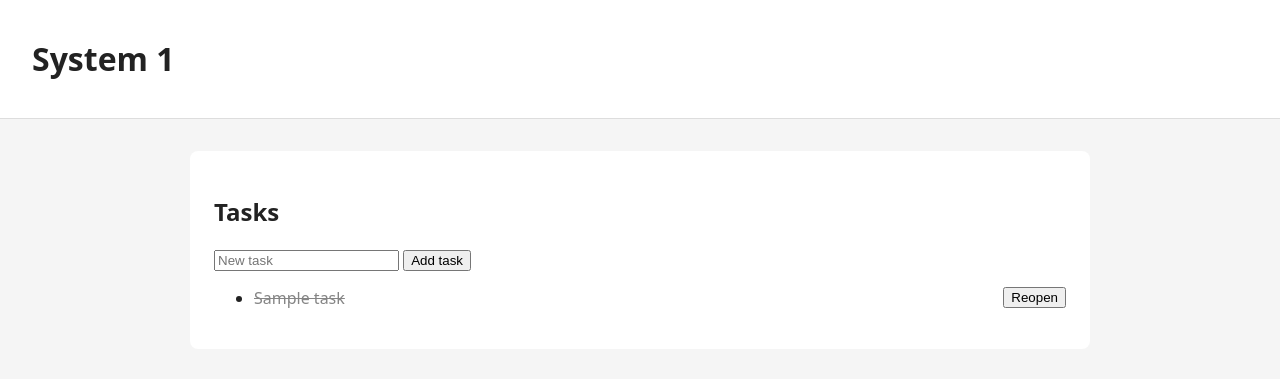
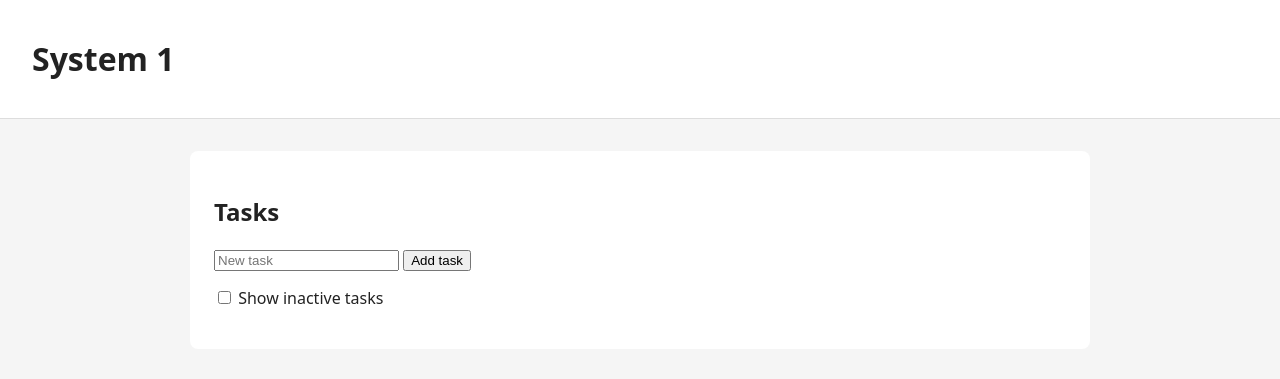
Before and after one commit to mstonesha/system1, a FastAPI app: page / in a window 1280 px wide. Shown: the top 379 px of the page. Run offline with FastAPI, Linux system fonts and the light colour scheme; tables that the repository leaves empty hold one stand-in row (values such as "Sample post").

Commit message:
Add capacity to toggle inactive tasks as viewable

```diff
--- a/app/main.py
+++ b/app/main.py
@@ -8,7 +8,6 @@ from sqlalchemy.orm import Session
 
 from app.database import get_db
 from app.models import Task
-
 
 
 app = FastAPI(title="System 1")
@@ -23,25 +22,72 @@ templates = Jinja2Templates(
     directory="app/templates",
 )
 
-@app.get("/")
-def home(
-    request: Request,
-    db: Session = Depends(get_db),
-):
-    tasks = (
+
+# ---------------------------------------------------------
+# Helper functions
+# ---------------------------------------------------------
+
+def get_root_tasks(db: Session):
+    return (
         db.query(Task)
         .filter(Task.parent_task_id.is_(None))
         .order_by(Task.sort_order, Task.created_at)
         .all()
     )
 
+
+def render_task_tree(
+    request: Request,
+    db: Session,
+    show_inactive: bool = False,
+):
+    tasks = get_root_tasks(db)
+
+    return templates.TemplateResponse(
+        request=request,
+        name="partials/task_tree.html",
+        context={
+            "tasks": tasks,
+            "show_inactive": show_inactive,
+        },
+    )
+
+
+def has_active_descendants(task: Task) -> bool:
+    for child in task.children:
+        if child.status == "active":
+            return True
+
+        if has_active_descendants(child):
+            return True
+
+    return False
+
+
+# ---------------------------------------------------------
+# Main page
+# ---------------------------------------------------------
+
+@app.get("/")
+def home(
+    request: Request,
+    db: Session = Depends(get_db),
+):
+    tasks = get_root_tasks(db)
+
     return templates.TemplateResponse(
         request=request,
         name="tasks.html",
         context={
             "tasks": tasks,
+            "show_inactive": False,
         },
     )
+
+
+# ---------------------------------------------------------
+# JSON/API routes
+# ---------------------------------------------------------
 
 @app.get("/tasks")
 def list_tasks(
@@ -49,12 +95,13 @@ def list_tasks(
 ):
     return db.query(Task).all()
 
+
 @app.post("/tasks")
 def create_task(
     title: str,
     db: Session = Depends(get_db),
 ):
-    task = Task(title=title)
+    task = Task(title=title.strip())
 
     db.add(task)
     db.commit()
@@ -62,31 +109,53 @@ def create_task(
 
     return task
 
+
+# ---------------------------------------------------------
+# Task-tree filtering
+# ---------------------------------------------------------
+
+@app.get("/task-tree")
+def task_tree(
+    request: Request,
+    show_inactive: bool = False,
+    db: Session = Depends(get_db),
+):
+    return render_task_tree(
+        request=request,
+        db=db,
+        show_inactive=show_inactive,
+    )
+
+
+# ---------------------------------------------------------
+# Create tasks
+# ---------------------------------------------------------
+
 @app.post("/tasks/create")
 def create_task_from_form(
     request: Request,
     title: str = Form(...),
+    show_inactive: bool = Form(False),
     db: Session = Depends(get_db),
 ):
-    task = Task(title=title)
+    task = Task(title=title.strip())
 
     db.add(task)
     db.commit()
-    db.refresh(task)
 
-    return templates.TemplateResponse(
+    return render_task_tree(
         request=request,
-        name="partials/task_item.html",
-        context={
-            "task": task,
-        },
+        db=db,
+        show_inactive=show_inactive,
     )
+
 
 @app.post("/tasks/{parent_id}/subtasks")
 def create_subtask(
     parent_id: int,
     request: Request,
     title: str = Form(...),
+    show_inactive: bool = Form(False),
     db: Session = Depends(get_db),
 ):
     parent = db.get(Task, parent_id)
@@ -104,26 +173,29 @@ def create_subtask(
         )
 
     task = Task(
-        title=title,
+        title=title.strip(),
         parent_task_id=parent_id,
     )
 
     db.add(task)
     db.commit()
-    db.refresh(task)
 
-    return templates.TemplateResponse(
+    return render_task_tree(
         request=request,
-        name="partials/task_item.html",
-        context={
-            "task": task,
-        },
+        db=db,
+        show_inactive=show_inactive,
     )
+
+
+# ---------------------------------------------------------
+# Task status
+# ---------------------------------------------------------
 
 @app.post("/tasks/{task_id}/complete")
 def complete_task(
     task_id: int,
     request: Request,
+    show_inactive: bool = Form(False),
     db: Session = Depends(get_db),
 ):
     task = db.get(Task, task_id)
@@ -134,7 +206,7 @@ def complete_task(
             status_code=404,
         )
 
-    if has_active_children(task):
+    if has_active_descendants(task):
         return HTMLResponse(
             content="Cannot complete this task while it has active subtasks.",
             status_code=409,
@@ -144,14 +216,38 @@ def complete_task(
     task.completed_at = datetime.utcnow()
 
     db.commit()
-    db.refresh(task)
 
-    return templates.TemplateResponse(
+    return render_task_tree(
         request=request,
-        name="partials/task_item.html",
-        context={
-            "task": task,
-        },
+        db=db,
+        show_inactive=show_inactive,
+    )
+
+
+@app.post("/tasks/{task_id}/cancel")
+def cancel_task(
+    task_id: int,
+    request: Request,
+    show_inactive: bool = Form(False),
+    db: Session = Depends(get_db),
+):
+    task = db.get(Task, task_id)
+
+    if task is None:
+        return HTMLResponse(
+            content="Task not found",
+            status_code=404,
+        )
+
+    task.status = "cancelled"
+    task.completed_at = None
+
+    db.commit()
+
+    return render_task_tree(
+        request=request,
+        db=db,
+        show_inactive=show_inactive,
     )
 
 
@@ -159,6 +255,7 @@ def complete_task(
 def reopen_task(
     task_id: int,
     request: Request,
+    show_inactive: bool = Form(False),
     db: Session = Depends(get_db),
 ):
     task = db.get(Task, task_id)
@@ -173,54 +270,23 @@ def reopen_task(
     task.completed_at = None
 
     db.commit()
-    db.refresh(task)
 
-    return templates.TemplateResponse(
+    return render_task_tree(
         request=request,
-        name="partials/task_item.html",
-        context={
-            "task": task,
-        },
+        db=db,
+        show_inactive=show_inactive,
     )
 
-def has_active_children(task: Task) -> bool:
-    return any(
-        child.status == "active"
-        for child in task.children
-    )
 
-@app.post("/tasks/{task_id}/cancel")
-def cancel_task(
-    task_id: int,
-    request: Request,
-    db: Session = Depends(get_db),
-):
-    task = db.get(Task, task_id)
-
-    if task is None:
-        return HTMLResponse(
-            content="Task not found",
-            status_code=404,
-        )
-
-    task.status = "cancelled"
-    task.completed_at = None
-
-    db.commit()
-    db.refresh(task)
-
-    return templates.TemplateResponse(
-        request=request,
-        name="partials/task_item.html",
-        context={
-            "task": task,
-        },
-    )
+# ---------------------------------------------------------
+# Editing
+# ---------------------------------------------------------
 
 @app.get("/tasks/{task_id}/edit")
 def edit_task_form(
     task_id: int,
     request: Request,
+    show_inactive: bool = False,
     db: Session = Depends(get_db),
 ):
     task = db.get(Task, task_id)
@@ -242,8 +308,10 @@ def edit_task_form(
         name="partials/task_edit.html",
         context={
             "task": task,
+            "show_inactive": show_inactive,
         },
     )
+
 
 @app.post("/tasks/{task_id}/edit")
 def update_task(
@@ -276,6 +344,7 @@ def update_task(
         name="partials/task_item.html",
         context={
             "task": task,
+            "show_inactive": False,
         },
     )
 
@@ -299,5 +368,6 @@ def view_task(
         name="partials/task_item.html",
         context={
             "task": task,
+            "show_inactive": False,
         },
     )
--- a/app/static/styles.css
+++ b/app/static/styles.css
@@ -57,3 +57,7 @@ section {
     opacity: 0.45;
     font-style: italic;
 }
+
+.task-controls {
+    margin: 1rem 0;
+}
--- a/app/templates/partials/task_item.html
+++ b/app/templates/partials/task_item.html
@@ -1,49 +1,62 @@
 <li id="task-{{ task.id }}" class="task-item">
 
     <div class="task-row">
+
         <span
             class="
                 task-title
                 {% if task.status == 'completed' %}task-completed{% endif %}
                 {% if task.status == 'cancelled' %}task-cancelled{% endif %}
-    ">
+            "
+        >
             {{ task.title }}
         </span>
+
 
         {% if task.status == "active" %}
 
             <button
                 type="button"
                 hx-post="/tasks/{{ task.id }}/complete"
-                hx-target="#task-{{ task.id }}"
-                hx-swap="outerHTML"
+                hx-target="#task-list"
+                hx-swap="innerHTML"
+                hx-include="#show-inactive"
             >
                 Complete
             </button>
 
+
             <button
                 type="button"
                 hx-post="/tasks/{{ task.id }}/cancel"
-                hx-target="#task-{{ task.id }}"
-                hx-swap="outerHTML"
+                hx-target="#task-list"
+                hx-swap="innerHTML"
+                hx-include="#show-inactive"
             >
                 Cancel
             </button>
+
 
             <button
                 type="button"
                 hx-get="/tasks/{{ task.id }}/edit"
                 hx-target="#task-{{ task.id }}"
                 hx-swap="outerHTML"
+                hx-include="#show-inactive"
             >
                 Edit
             </button>
+
 
             <button
                 type="button"
                 class="subtask-toggle"
                 onclick="
-                    const form = document.getElementById('subtask-form-{{ task.id }}');
+                    const form =
+                        document.getElementById(
+                            'subtask-form-{{ task.id }}'
+                        );
+
                     form.hidden = !form.hidden;
                 "
             >
@@ -51,14 +64,14 @@
             </button>
 
 
-
         {% else %}
 
             <button
                 type="button"
                 hx-post="/tasks/{{ task.id }}/reopen"
-                hx-target="#task-{{ task.id }}"
-                hx-swap="outerHTML"
+                hx-target="#task-list"
+                hx-swap="innerHTML"
+                hx-include="#show-inactive"
             >
                 Reopen
             </button>
@@ -67,6 +80,7 @@
 
     </div>
 
+
     {% if task.status == "active" %}
 
         <form
@@ -74,10 +88,15 @@
             class="subtask-form"
             hidden
             hx-post="/tasks/{{ task.id }}/subtasks"
-        hx-target="#children-{{ task.id }}"
-        hx-swap="beforeend"
-        hx-on::after-request="this.reset(); this.hidden = true;"
+            hx-target="#task-list"
+            hx-swap="innerHTML"
+            hx-include="#show-inactive"
+            hx-on::after-request="
+                this.reset();
+                this.hidden = true;
+            "
         >
+
             <input
                 type="text"
                 name="title"
@@ -88,15 +107,28 @@
             <button type="submit">
                 Add
             </button>
+
         </form>
 
     {% endif %}
 
-    <ul id="children-{{ task.id }}" class="task-children">
+
+    <ul
+        id="children-{{ task.id }}"
+        class="task-children"
+    >
+
         {% for child in task.children %}
+
+            {% if show_inactive or child.status == "active" %}
+
                 {% set task = child %}
                 {% include "partials/task_item.html" %}
+
+            {% endif %}
+
         {% endfor %}
+
     </ul>
 
 </li>
--- a/app/templates/partials/task_tree.html
+++ b/app/templates/partials/task_tree.html
@@ -1,5 +1,13 @@
 <ul class="task-tree">
+
     {% for task in tasks %}
-        {% include "partials/task_item.html" %}
+
+        {% if show_inactive or task.status == "active" %}
+
+            {% include "partials/task_item.html" %}
+
+        {% endif %}
+
     {% endfor %}
+
 </ul>
--- a/app/templates/tasks.html
+++ b/app/templates/tasks.html
@@ -7,12 +7,14 @@ Tasks | System 1
 {% block content %}
 
 <section>
+
     <h2>Tasks</h2>
 
     <form
         hx-post="/tasks/create"
         hx-target="#task-list"
-        hx-swap="beforeend"
+        hx-swap="innerHTML"
+        hx-include="#show-inactive"
         hx-on::after-request="this.reset()"
     >
         <input
@@ -27,11 +29,32 @@ Tasks | System 1
         </button>
     </form>
 
-    <ul id="task-list">
-        {% for task in tasks %}
-            {% include "partials/task_item.html" %}
-        {% endfor %}
-    </ul>
+
+    <div class="task-controls">
+
+        <label>
+            <input
+                id="show-inactive"
+                type="checkbox"
+                name="show_inactive"
+                value="true"
+                hx-get="/task-tree"
+                hx-target="#task-list"
+                hx-swap="innerHTML"
+                hx-trigger="change"
+                hx-include="this"
+            >
+
+            Show inactive tasks
+        </label>
+
+    </div>
+
+
+    <div id="task-list">
+        {% include "partials/task_tree.html" %}
+    </div>
+
 </section>
 
 {% endblock %}
```
Lines whose indentation alone changed are shown as unchanged.
